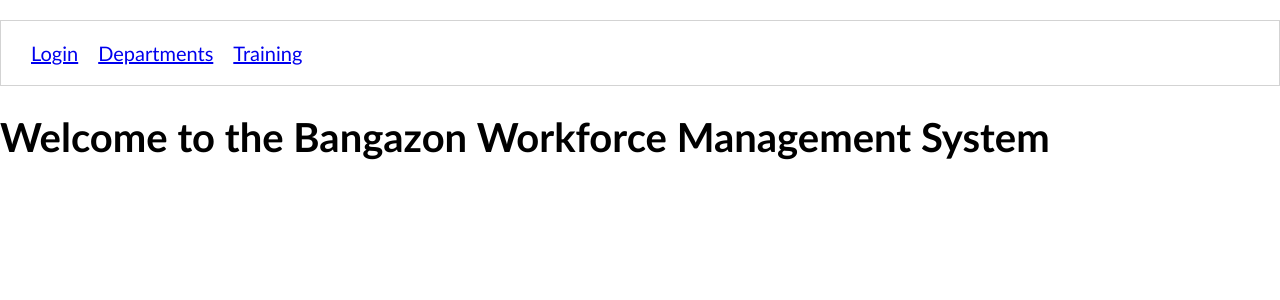
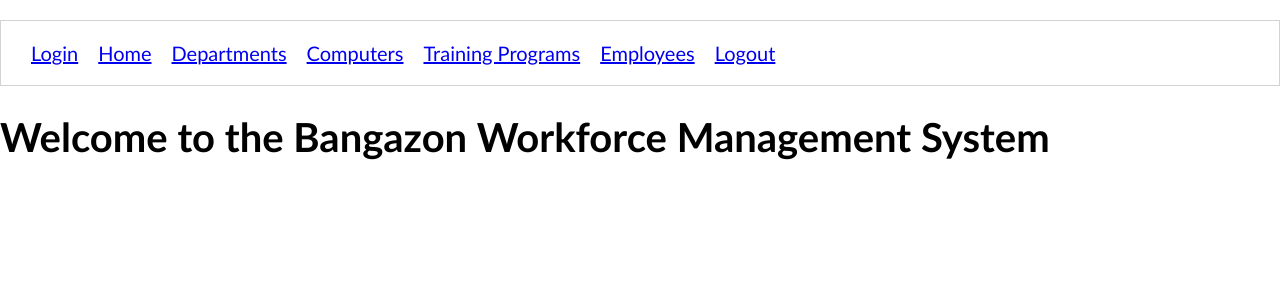
Before and after one commit to nss-day-cohort-33/bangazon-workforce-management-kingdom-of-glyweth, a Django app: page / in a window 1280 px wide. Shown: the top 300 px of the page. Run offline with Django 3.2, Linux system fonts and the light colour scheme.

Commit message:
navbar works

```diff
--- a/hrapp/templates/shared/base.html
+++ b/hrapp/templates/shared/base.html
@@ -29,10 +29,13 @@
   <body>
     <nav id="site-nav">
       <ol class="navList">
-        <li class="navList__route"><a href="accounts/login">Login</a></li>
-
+        <li class="navList__route"><a href="/accounts/login">Login</a></li>
+        <li class="navList__route"><a href="/">Home</a></li>
         <li class="navList__route"><a href="{% url 'hrapp:departments' %}">Departments</a></li>
-        <li class="navList__route"><a href="{% url 'hrapp:training' %}">Training</a></li>
+        <li class="navList__route"><a href="{% url 'hrapp:computers' %}">Computers</a></li>
+        <li class="navList__route"><a href="{% url 'hrapp:training_list' %}">Training Programs</a></li>
+        <li class="navList__route"><a href="{% url 'hrapp:employee_list' %}">Employees</a></li>
+        <li class="navList__route"><a href="{% url 'hrapp:logout' %}">Logout</a></li>
       </ol>
     </nav>
     {% block content %} {% endblock %} {% block scripts %} {% endblock scripts%}
--- a/hrapp/urls.py
+++ b/hrapp/urls.py
@@ -6,14 +6,16 @@ from .views import *
 app_name = 'hrapp'
 urlpatterns = [
     path('', home, name='home'),
-    path('accounts/', include('django.contrib.auth.urls')),
+    path('accounts/', include('django.contrib.auth.urls'), name='login'),
     path('logout/', logout_user, name='logout'),
     path('departments/', department_list, name='departments'),
     path('departments/form', department_form, name='department_form'),
     path('departments/<int:department_id>', department_details, name='department'),
     path('employees/', employee_list, name='employee_list'),
-
+    path('employees/<int:employee_id>', employee_list, name='employee_list'),
     path('computers/', computer_list, name='computers'),
+    path('computers/<int:computer_id>', computer_list, name='computer'),
     path('training/', training_list, name='training_list'),
+    path('training/<int:training_id>', training_form, name='training'),
     path('training/form', training_form, name='training_form'),
 ]
```
Also changed, not shown: hrapp/templates/departments/list.html (+2 -11 lines).
